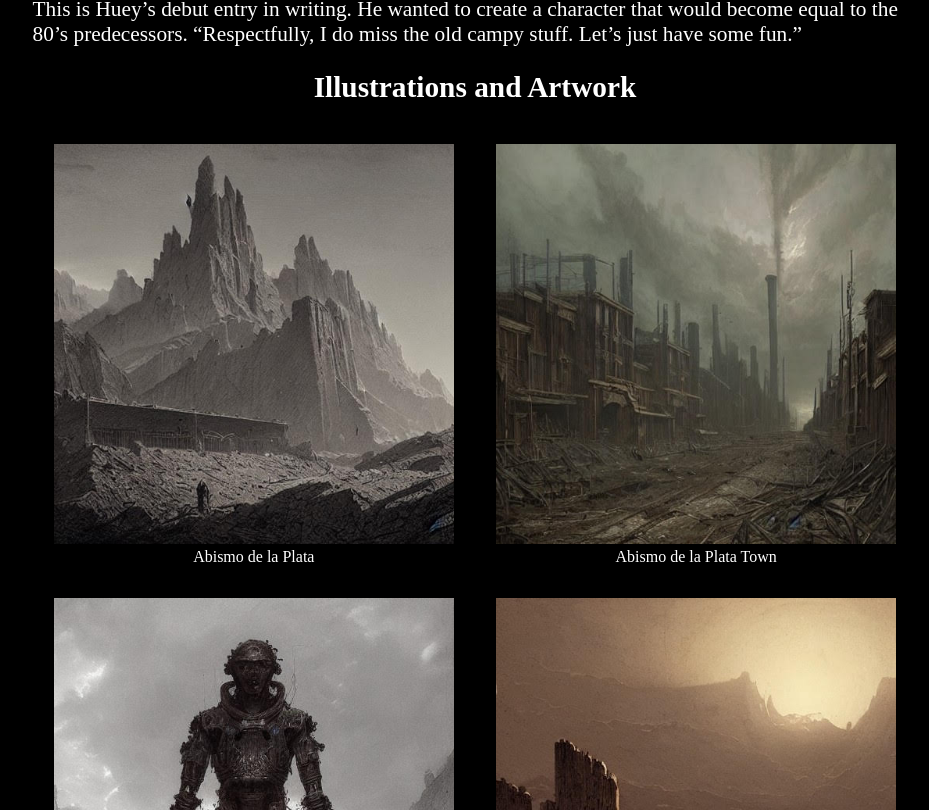
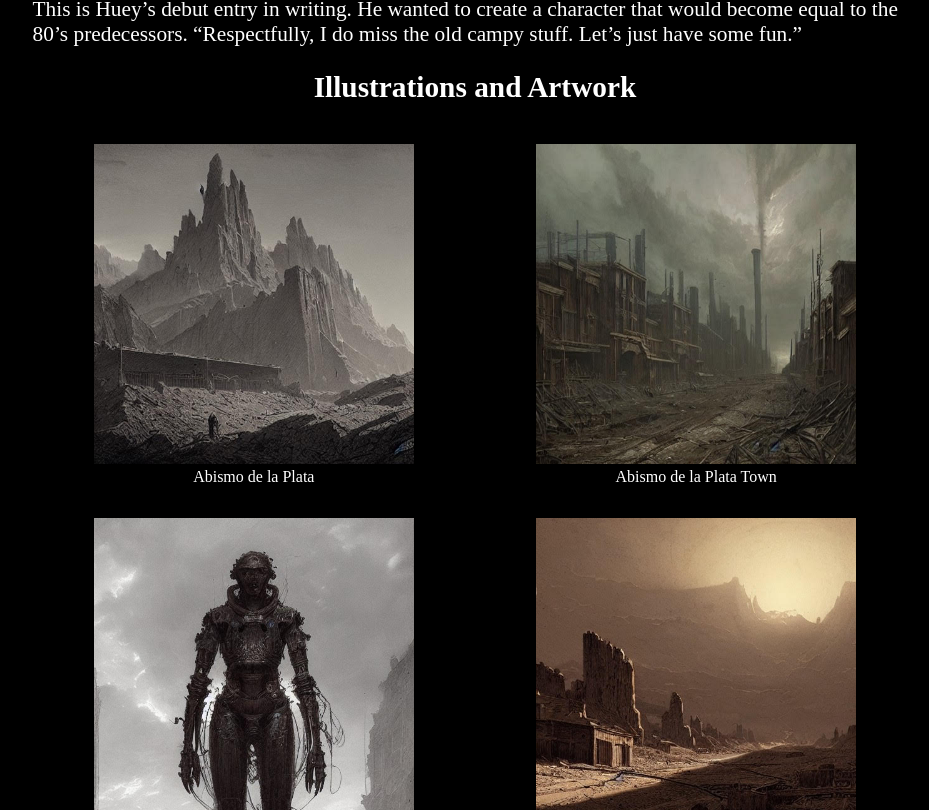
Before and after one commit to hewitson-j/mine-grinder-new, a React (Vite) app: page / in a window 1280 px wide. Shown: the part 1510-2320 px from the top of the page, without its empty margins (165-1094 px from the left). Built offline with nearby package versions, Linux system fonts and the light colour scheme; a web font is replaced by a local one.

Commit message:
Fixed sizing bug for images.

```diff
--- a/package.json
+++ b/package.json
@@ -2,7 +2,7 @@
   "name": "mine-grinder-new",
   "homepage": "minegrinder.com",
   "private": true,
-  "version": "2.0.0",
+  "version": "2.0.1",
   "type": "module",
   "scripts": {
     "dev": "vite",
--- a/src/components/Art.css
+++ b/src/components/Art.css
@@ -17,4 +17,8 @@
 .art-image {
   max-width: 400px;
   max-height: 400px;
+  min-width: 200px;
+  min-height: 200px;
+  width: 80%;
+  height: 80%;
 }
```
